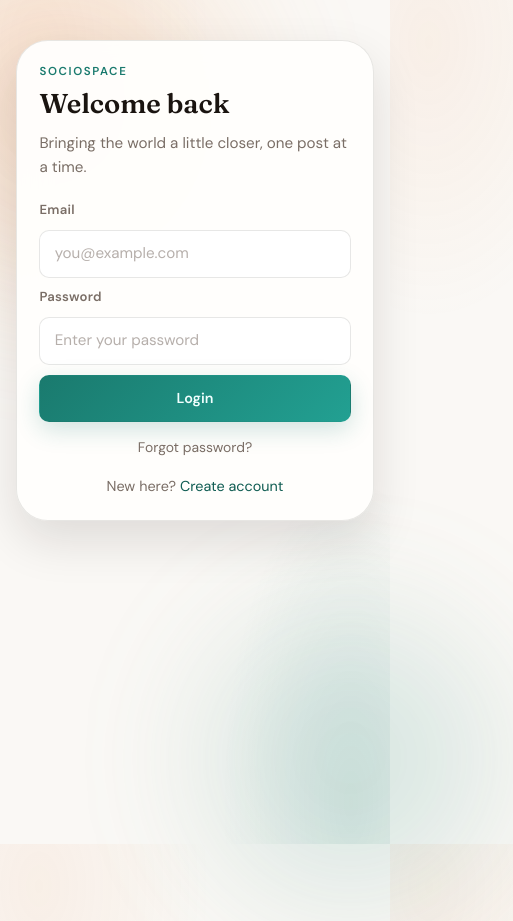
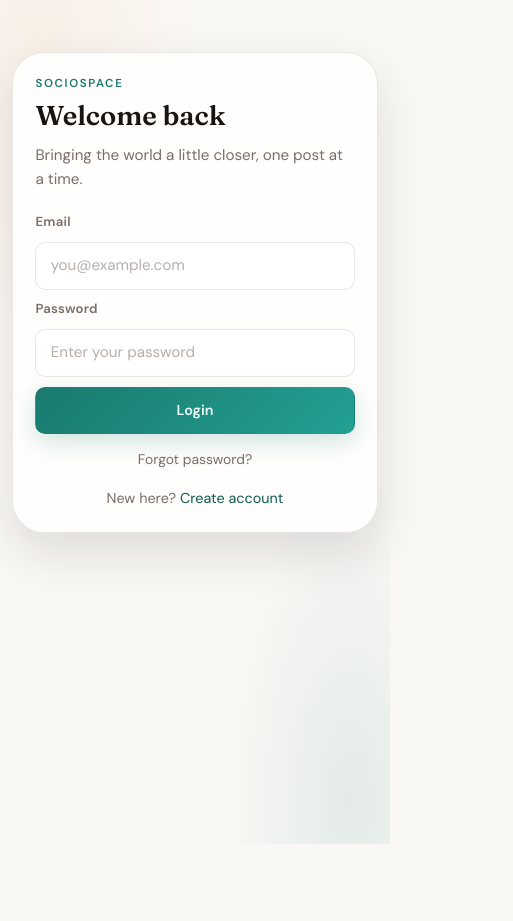
Before and after one commit to abhinavici/socio, a React (Vite) app in the folder frontend/: page /login in a window 390 px wide. Shown: the whole page, 513 px wide, since content can reach past the window. After the commit the page ends 844 px from the top, so only its background shows below. Built offline with nearby package versions, Linux system fonts and the light colour scheme; no server answers.

Commit message:
Fixed some CSS Anamolies in Message,Profile and auth page section

```diff
--- a/frontend/src/index.css
+++ b/frontend/src/index.css
@@ -861,11 +861,16 @@ p { margin: 0; }
   .auth-page {
     min-height: calc(100vh - 50px - 58px);
     overflow: visible;
+    width:100%;
+    padding: 12px;
+    box-sizing: border-box;
   }
 
   /* auth-card: less top margin on mobile so it doesn't crowd */
   .auth-card {
     margin: 1rem auto;
+    width: 100%;
+    max-width: 100%;
   }
 
   /* Feed needs space below for bottom nav */
@@ -896,6 +901,9 @@ p { margin: 0; }
     align-items: center;
     justify-content: center;
     height: auto;
+  }
+  .ambient {
+  display: none;
   }
 }
 @media (max-width: 560px) {
```
